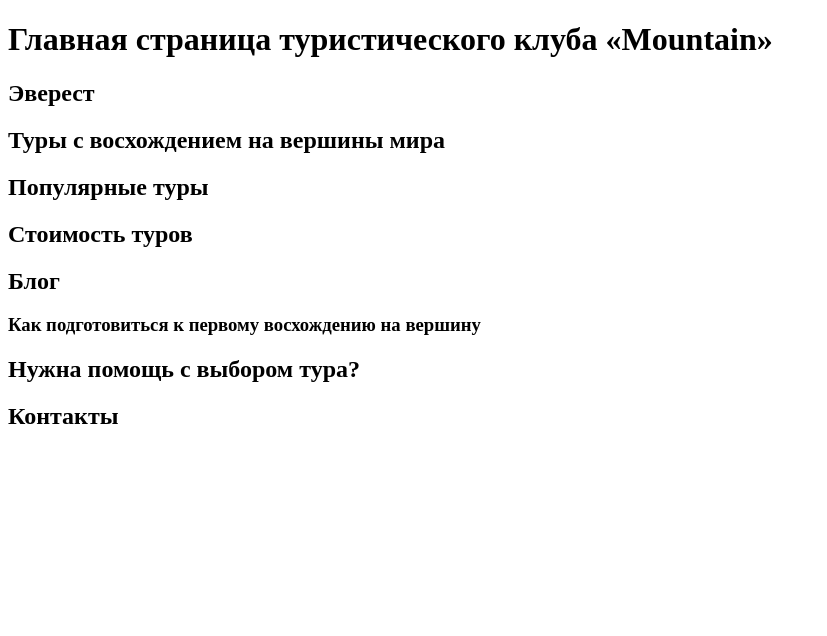
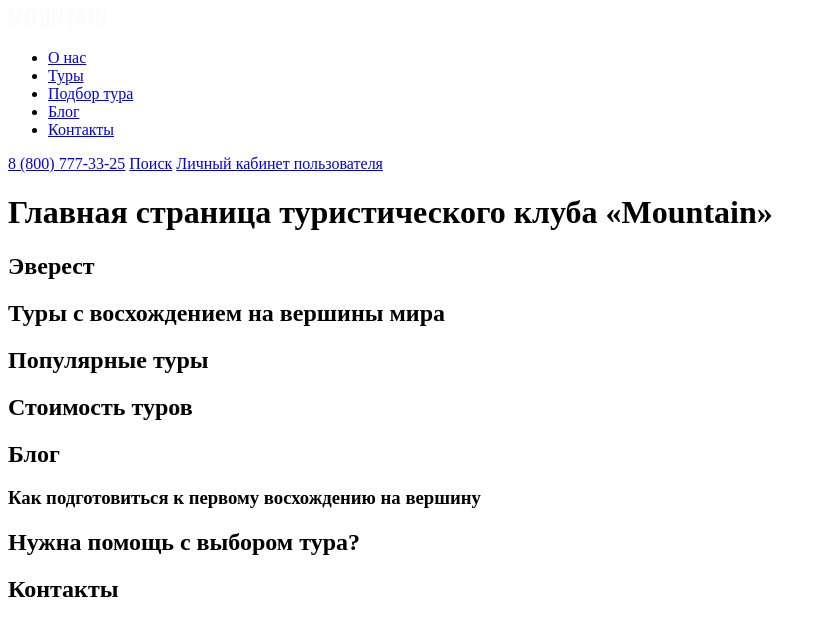
Before and after one commit to RomanovRoma/tourist-club-Mountain-html, a plain HTML site: page index.html in a window 1280 px wide. Shown: the whole page, without its empty margins (0-827 px from the left). Drawn offline with Linux system fonts and the light colour scheme.

Commit message:
feat: add nav in header

```diff
--- a/index.html
+++ b/index.html
@@ -7,7 +7,29 @@
 </head>
 <body>
   <header class="main-header">
-    <nav class="main-nav"></nav>
+    <nav class="main-nav">
+      <img src="img/logo.svg" width="99" height="21" alt="Логотип туристического клуба">
+      <ul class="site-navigation">
+        <li class="site-navigation-item">
+          <a href="#">О нас</a>
+        </li>
+        <li class="site-navigation-item">
+          <a href="#">Туры</a>
+        </li>
+        <li class="site-navigation-item">
+          <a href="#">Подбор тура</a>
+        </li>
+        <li class="site-navigation-item">
+          <a href="#">Блог</a>
+        </li>
+        <li class="site-navigation-item">
+          <a href="#">Контакты</a>
+        </li>
+      </ul>
+      <a href="tel:88007773325">8 (800) 777-33-25</a>
+      <a href="#">Поиск</a>
+      <a href="#">Личный кабинет пользователя</a>
+    </nav>
   </header>
   <main>
     <h1 class="visually-hidden">Главная страница туристического клуба «Mountain»</h1>
```
